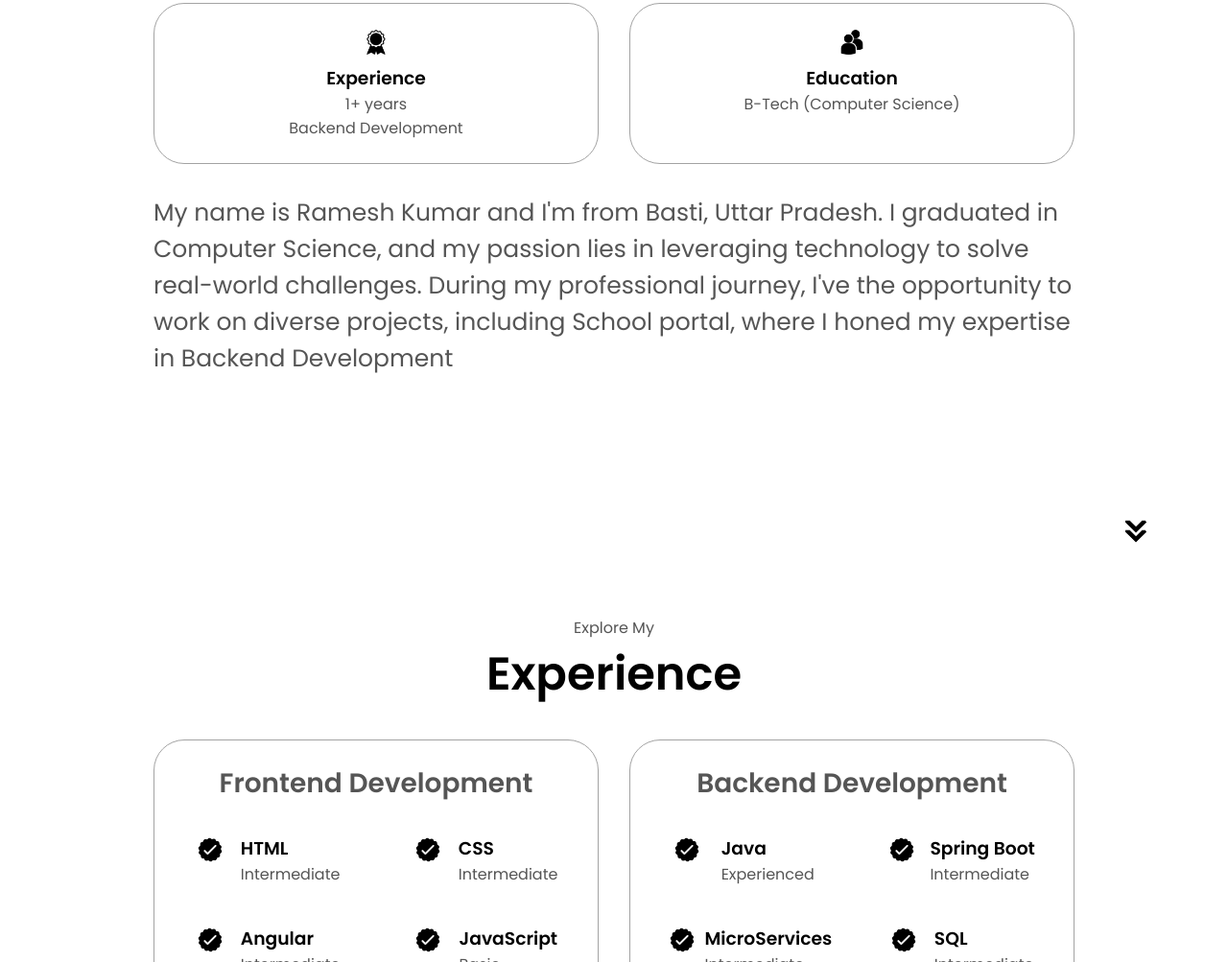
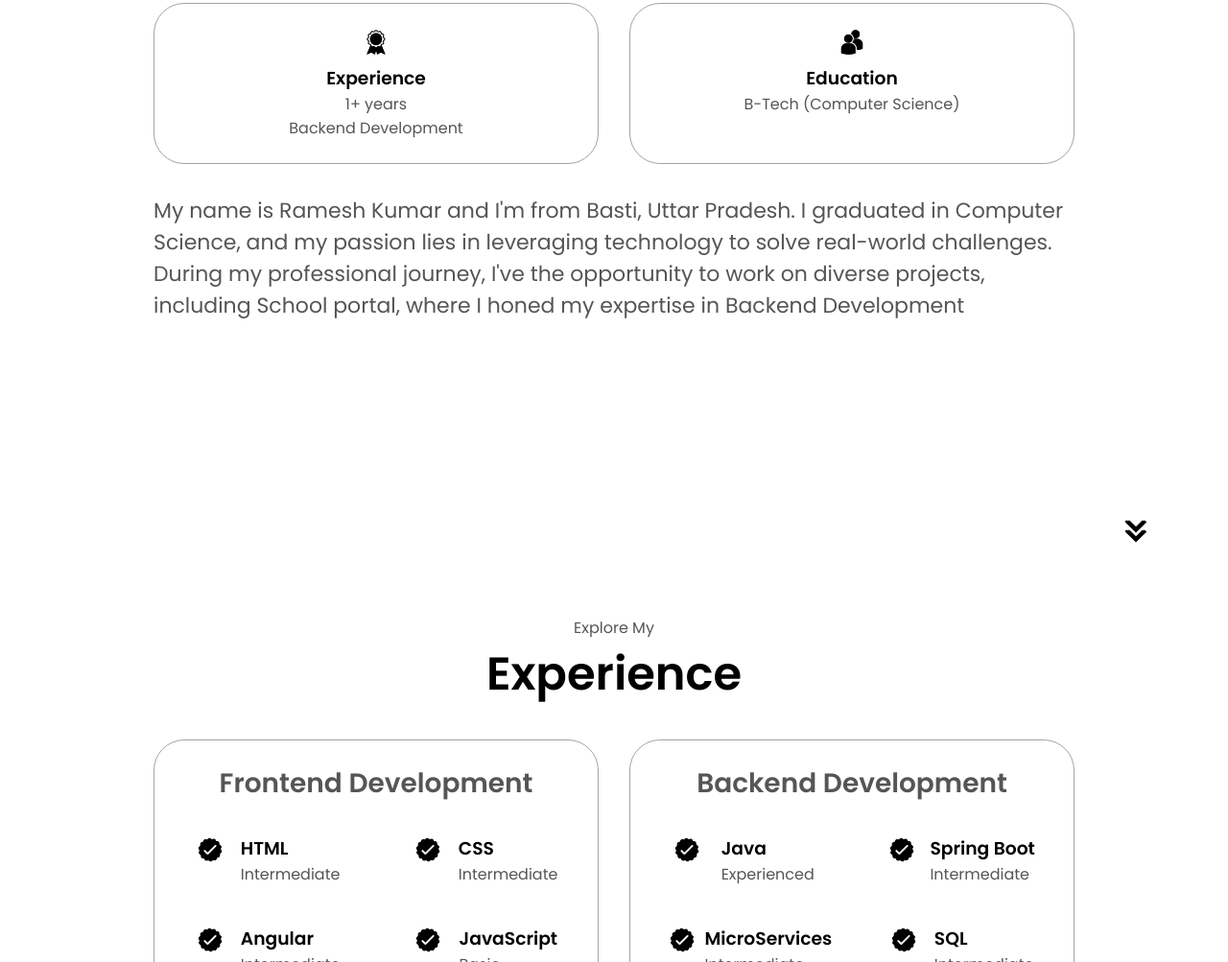
Before and after one commit to ramesh574/MyPortfolio, a plain HTML site: page index.html in a window 1280 px wide. Shown: the part 1060-2063 px from the top of the page at 96% size. Drawn offline with Linux system fonts and the light colour scheme.

Commit message:
change in picture

```diff
--- a/index.html
+++ b/index.html
@@ -3,7 +3,7 @@
   <head>
     <meta charset="UTF-8" />
     <meta http-equiv="X-UA-Compatible" content="IE=edge" />
-    <meta name="viewport" content="width=device-width, initial-scale=1.0" />
+    <meta name="viewport" content="width=device-width, initial-scale=1">
     <title>My Portfolio</title>
     <link rel="stylesheet" href="style.css" />
     <link rel="stylesheet" href="mediaqueries.css" />
@@ -104,7 +104,7 @@
             </div>
           </div>
           <div class="text-container">
-            <p style="font-size: 25px;">
+            <p style="font-size: 22px;">
               My name is Ramesh Kumar and I'm from Basti,
               Uttar Pradesh. I graduated in Computer Science,
              and my passion lies in leveraging technology to solve real-world challenges.
```
